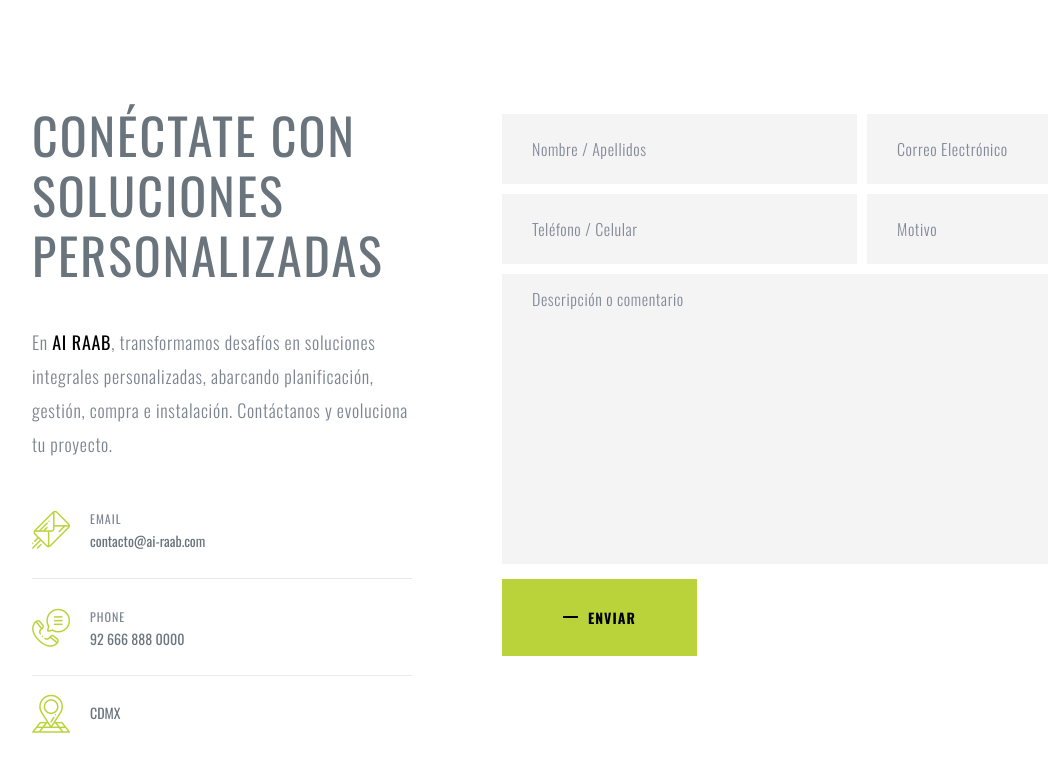
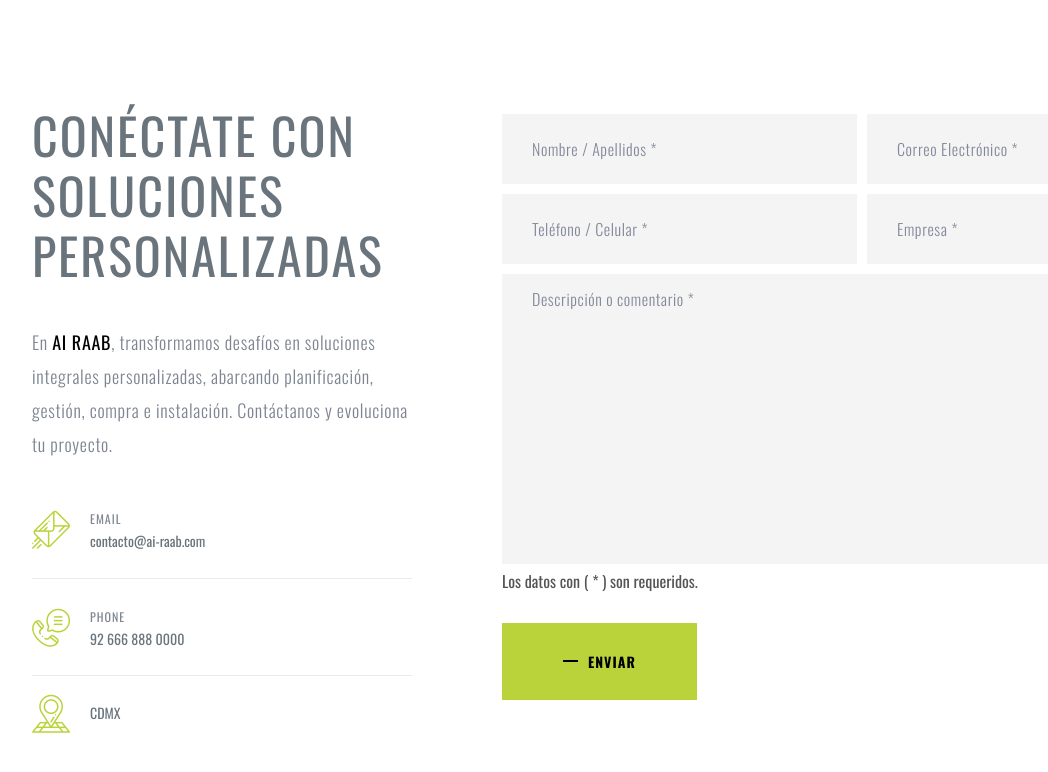
Before and after one commit to GenesisDigitalAurora/ai-raab, a plain HTML site: page contact.html in a window 1280 px wide. Shown: the part 592-1364 px from the top of the page, without its empty margins (23-1071 px from the left). Drawn offline with nearby package versions, Linux system fonts and the light colour scheme.

Commit message:
Update contact form to add an * to each input, and ask the user to fill all the data requested

```diff
--- a/contact.html
+++ b/contact.html
@@ -246,30 +246,31 @@
                             <div class="row">
                                 <div class="col-lg-6">
                                     <div class="input-box">
-                                        <input type="text" placeholder="Nombre / Apellidos" name="name" required>
+                                        <input type="text" placeholder="Nombre / Apellidos *" name="name" required>
                                     </div>
                                 </div><!-- /.col-lg-6 -->
                                 <div class="col-lg-6">
                                     <div class="input-box">
-                                        <input type="email" placeholder="Correo Electrónico" name="email" required>
+                                        <input type="email" placeholder="Correo Electrónico *" name="email" required>
                                     </div>
                                 </div><!-- /.col-lg-6 -->
                                 <div class="col-lg-6">
                                     <div class="input-box">
-                                        <input type="text" placeholder="Teléfono / Celular" name="number" required>
+                                        <input type="text" placeholder="Teléfono / Celular *" name="number" required>
                                     </div>
                                 </div><!-- /.col-lg-6 -->
                                 <div class="col-lg-6">
                                     <div class="input-box">
-                                        <input type="text" placeholder="Motivo" name="subject" required>
+                                        <input type="text" placeholder="Empresa *" name="company" required>
                                     </div>
                                 </div><!-- /.col-lg-6 -->
                                 <div class="col-lg-12">
                                     <div class="input-box">
-                                        <textarea placeholder="Descripción o comentario" name="message" required></textarea>
+                                        <textarea placeholder="Descripción o comentario *" name="message" required></textarea>
                                     </div>
                                 </div><!-- /.col-lg-12 -->
                                 <div class="col-lg-12 text-left">
+                                    <p class="pb-20">Los datos con ( * ) son requeridos.</p>
                                     <div class="input-box">
                                         <button type="submit" class="main-btn">Enviar</button>
                                     </div>
```
